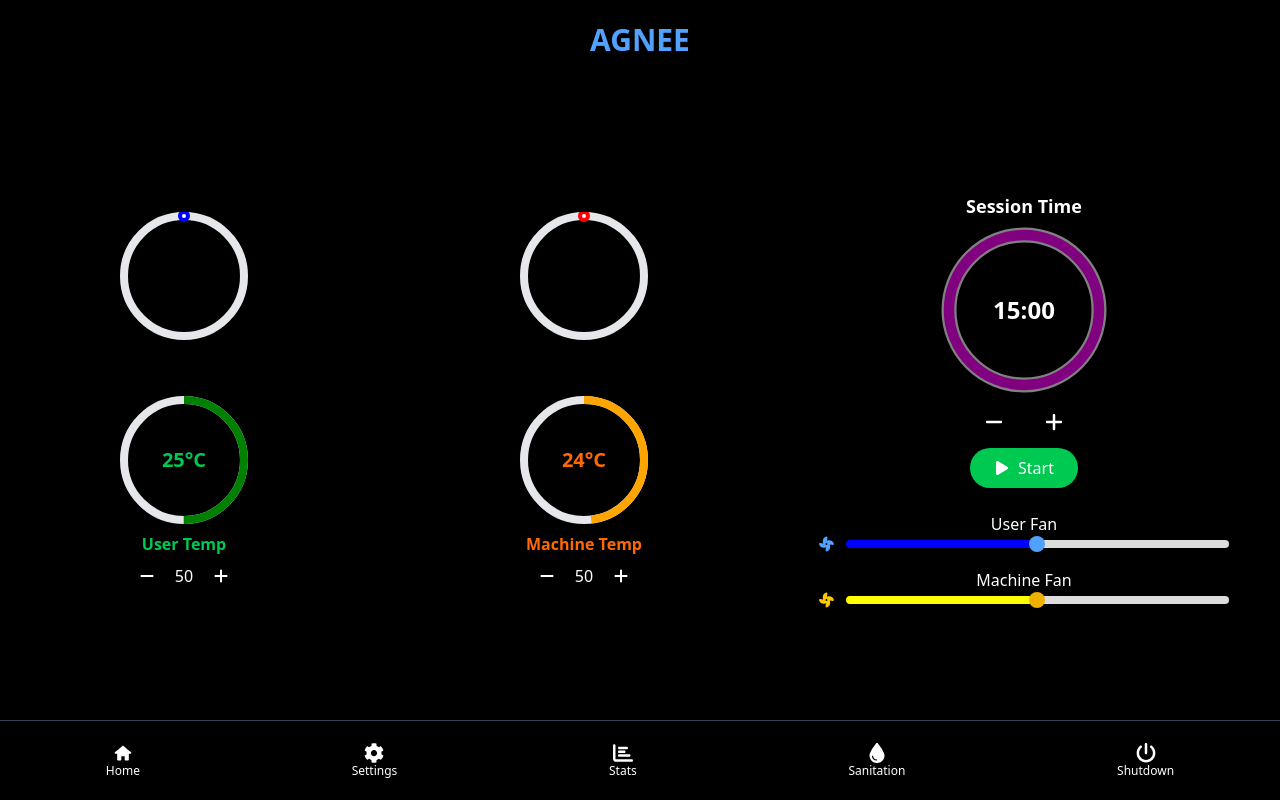
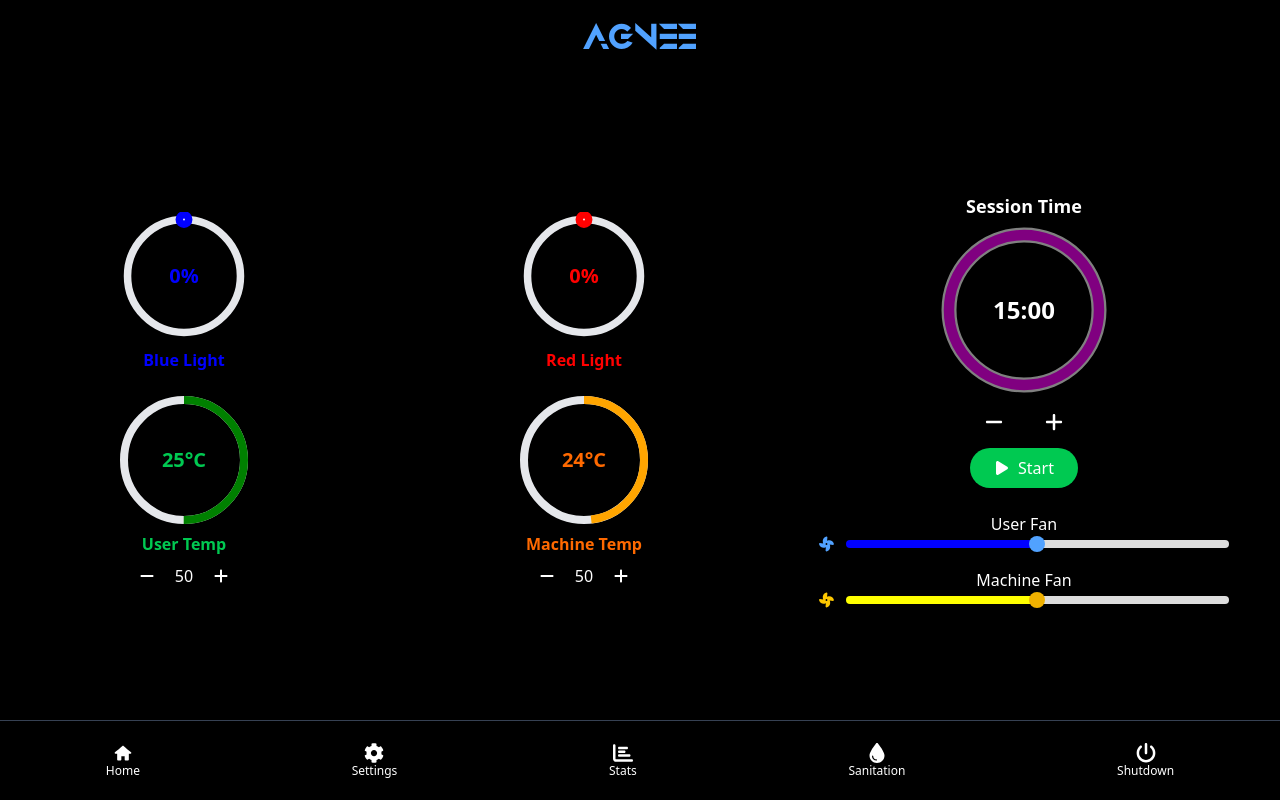
Before and after one commit to Fardin2112/Agnne, a React (Vite) app in the folder client/: page / in a window 1280 px wide. Built offline with nearby package versions, Linux system fonts and the light colour scheme.

Commit message:
FOt changed for logo agnee

```diff
--- a/client/src/components/CircleControll.jsx
+++ b/client/src/components/CircleControll.jsx
@@ -1,6 +1,8 @@
 import React, { useState, useRef } from "react";
 
 const CircleControl = ({ label, color, value, setValue, max, unit }) => {
+  console.log(color);
+
   const circleRef = useRef(null);
   const [isDragging, setIsDragging] = useState(false);
   const [startAngle, setStartAngle] = useState(null);
@@ -68,9 +70,9 @@ const CircleControl = ({ label, color, value, setValue, max, unit }) => {
   // 🟢 Calculate knob position (start from -90°)
   const angle = ((value / max) * 360 - 90) * (Math.PI / 180); // Convert to radians
   const radius = 60; // Circle radius, align knob with arc
-  const knobRadius = 4; // Smaller knob to prevent clipping
-  const centerX = 64; // Match LeftController
-  const centerY = 64; // Match LeftController
+  const knobRadius = 5; // Smaller knob to prevent clipping
+  const centerX = 68; // Match LeftController
+  const centerY = 68; // Match LeftController
   const knobX = centerX + radius * Math.cos(angle);
   const knobY = centerY + radius * Math.sin(angle);
 
@@ -78,11 +80,11 @@ const CircleControl = ({ label, color, value, setValue, max, unit }) => {
     <div className="flex flex-col items-center">
       <div
         ref={circleRef}
-        className="relative w-32 h-32 cursor-pointer touch-none"
+        className="relative w-32 h-32 cursor-pointer touch-none" // problem here
         onMouseDown={handleStart}
         onTouchStart={handleStart}
       >
-        <svg className="absolute w-full h-full" viewBox="0 0 128 128">
+        <svg className="absolute w-full h-full" viewBox="0 0 136 136">
           {/* Background Circle */}
           <circle
             cx={centerX}
@@ -111,15 +113,16 @@ const CircleControl = ({ label, color, value, setValue, max, unit }) => {
             r={knobRadius}
             fill="white"
             stroke={color}
-            strokeWidth="4" // Reduced stroke width to minimize footprint
+            strokeWidth="8" // Reduced stroke width to minimize footprint
             className="cursor-pointer transition-transform duration-200"
           />
         </svg>
-        <p className={`text-xl font-bold z-10 text-${color}-500 absolute inset-0 flex items-center justify-center`}>
+        <p className="text-xl font-bold z-10 absolute inset-0 flex items-center justify-center" style={{ color }}>
+
           {value}{unit}
         </p>
       </div>
-      <p className={`mt-2 text-${color}-500 font-bold`}>{label}</p>
+      <p className={`mt-2 font-bold`} style={{ color }}>{label}</p>
     </div>
   );
 };
--- a/client/src/components/Navbar.jsx
+++ b/client/src/components/Navbar.jsx
@@ -2,7 +2,7 @@ import React from "react";
 
 function Navbar() {
   return (
-    <div className="h-[10%] bg-black text-white flex items-center justify-center fixed top-0 left-0 w-full z-50">
+    <div style={{ fontFamily: "Anurati" }} className="h-[10%] bg-blac flex items-center justify-center fixed top-0 left-0 w-full z-50">
       <h1 className="text-3xl font-bold text-blue-400">AGNEE</h1>
     </div>
   );
--- a/client/src/index.css
+++ b/client/src/index.css
@@ -1 +1,9 @@
 @import "tailwindcss";
+
+
+@font-face {
+    font-family: "Anurati";
+    src: url("./assets/fonts/Anurati-Regular.otf") format("opentype");
+    font-weight: normal;
+    font-style: normal;
+  }
```
Also changed, not shown: client/src/assets/fonts/Anurati-Regular.otf (added).
